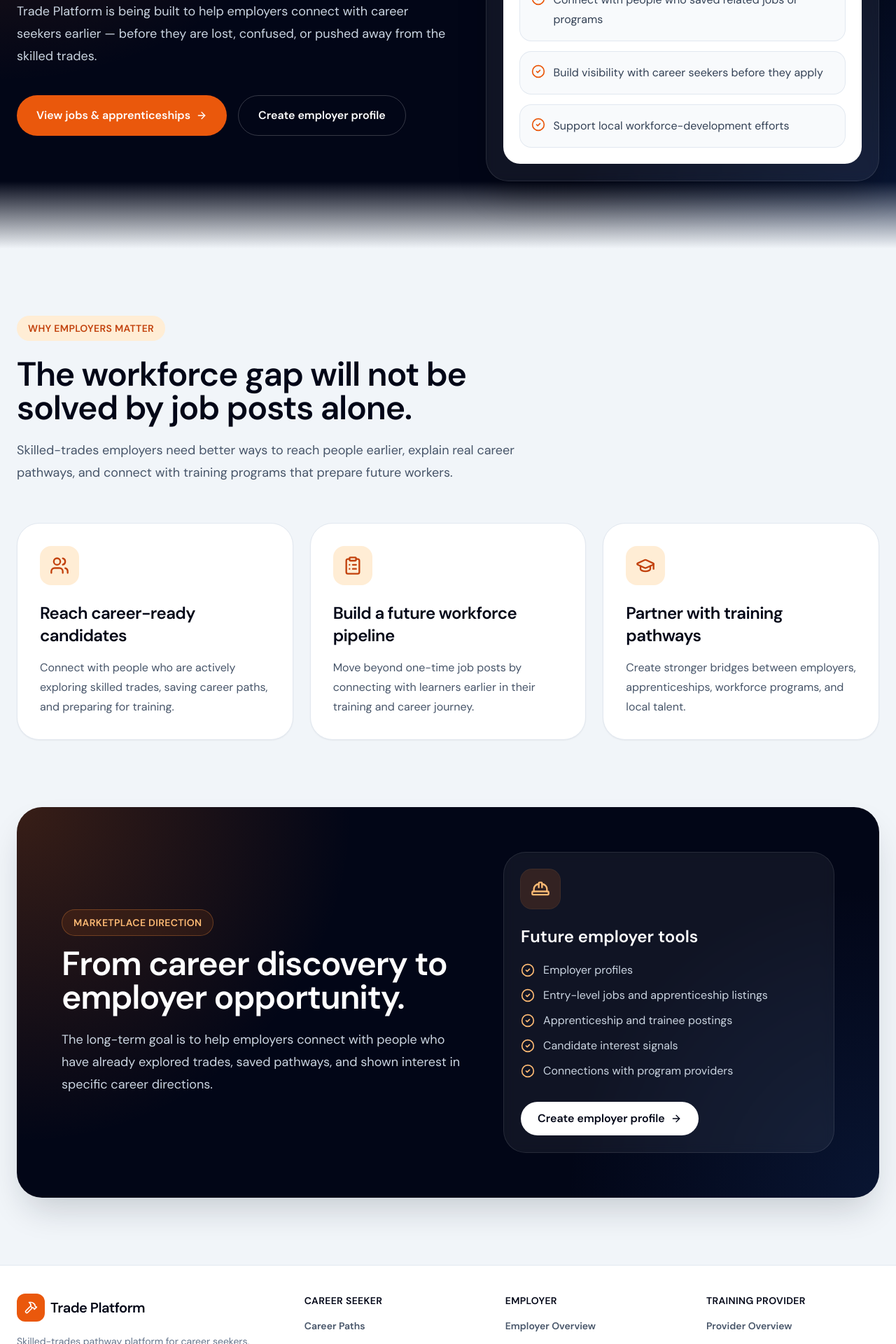
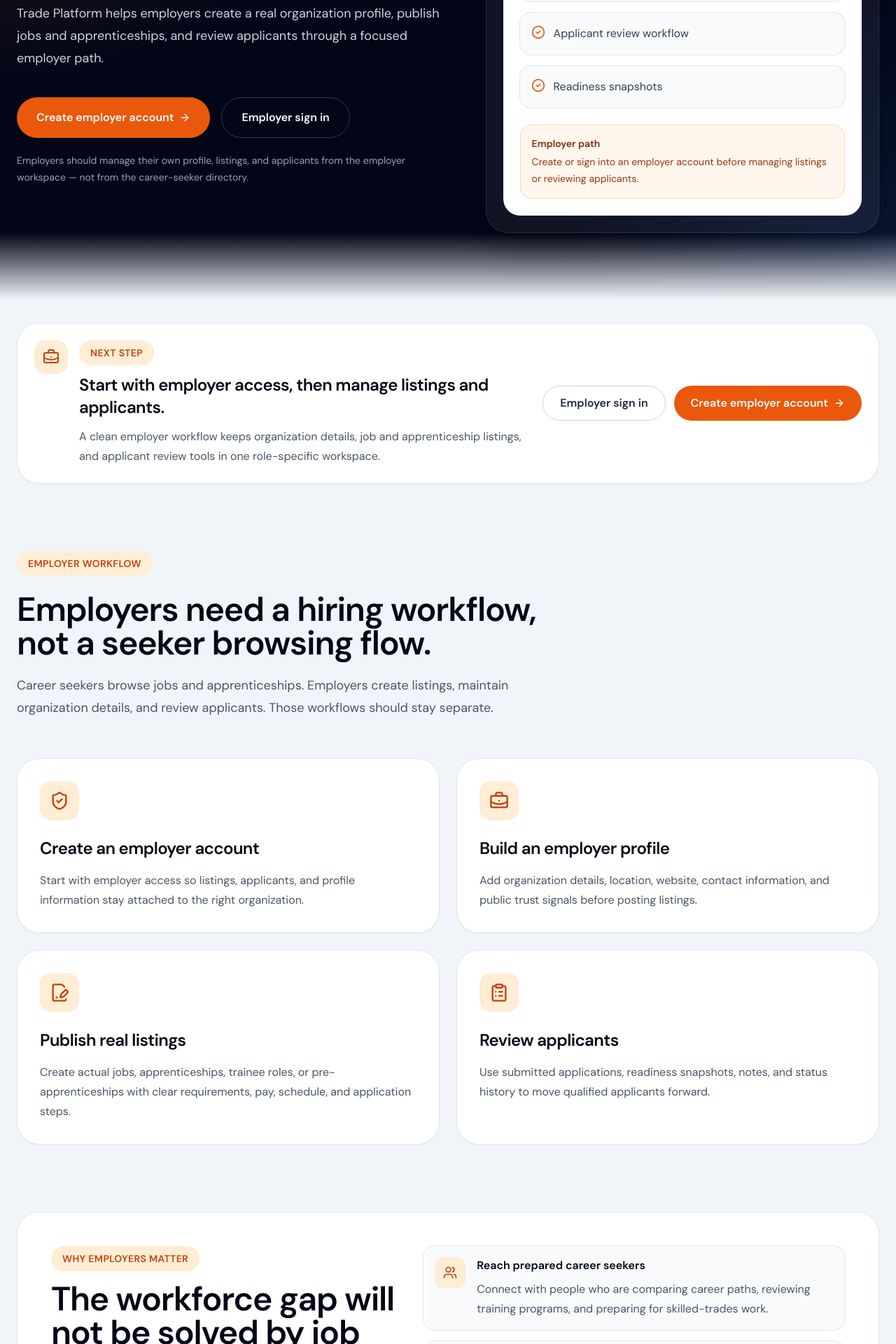
Before and after one commit to sashadman/forge, a Next.js app: page /for-employers in a window 1280 px wide. Shown: the part 500-2420 px from the top of the page at 70% size. Built offline with nearby package versions, Linux system fonts and the light colour scheme; no server answers.

Commit message:
Centeralize role based auth flow

```diff
--- a/app/for-employers/page.tsx
+++ b/app/for-employers/page.tsx
@@ -2,58 +2,82 @@ import type { Metadata } from 'next'
 import Link from 'next/link'
 import {
   ArrowRight,
+  BarChart3,
   BriefcaseBusiness,
   CheckCircle2,
   ClipboardList,
+  FilePenLine,
   GraduationCap,
   HardHat,
+  ShieldCheck,
   Users,
 } from 'lucide-react'
 import SiteNavbar from '@/components/layout/SiteNavbar'
 import SiteFooter from '@/components/layout/SiteFooter'
+import NextStepPanel from '@/components/ui/NextStepPanel'
 import { siteConfig } from '@/config/site'
 
 export const metadata: Metadata = {
   title: `For Employers — ${siteConfig.name}`,
   description:
-    'Learn how skilled-trades employers can use the workforce marketplace to build stronger talent pipelines.',
+    'A focused employer workflow for creating a verified employer profile, publishing real jobs and apprenticeships, and reviewing applicants.',
 }
+
+const employerWorkflow = [
+  {
+    title: 'Create an employer account',
+    description:
+      'Start with employer access so listings, applicants, and profile information stay attached to the right organization.',
+    icon: ShieldCheck,
+  },
+  {
+    title: 'Build an employer profile',
+    description:
+      'Add organization details, location, website, contact information, and public trust signals before posting listings.',
+    icon: BriefcaseBusiness,
+  },
+  {
+    title: 'Publish real listings',
+    description:
+      'Create actual jobs, apprenticeships, trainee roles, or pre-apprenticeships with clear requirements, pay, schedule, and application steps.',
+    icon: FilePenLine,
+  },
+  {
+    title: 'Review applicants',
+    description:
+      'Use submitted applications, readiness snapshots, notes, and status history to move qualified applicants forward.',
+    icon: ClipboardList,
+  },
+]
 
 const benefits = [
   {
-    title: 'Reach career-ready candidates',
+    title: 'Reach prepared career seekers',
     description:
-      'Connect with people who are actively exploring skilled trades, saving career paths, and preparing for training.',
+      'Connect with people who are comparing career paths, reviewing training programs, and preparing for skilled-trades work.',
     icon: Users,
   },
   {
-    title: 'Build a future workforce pipeline',
+    title: 'Improve listing quality',
     description:
-      'Move beyond one-time job posts by connecting with learners earlier in their training and career journey.',
-    icon: ClipboardList,
+      'Clear listings help applicants understand the role, requirements, pay, schedule, and how to apply.',
+    icon: CheckCircle2,
   },
   {
-    title: 'Partner with training pathways',
+    title: 'Build a long-term pipeline',
     description:
-      'Create stronger bridges between employers, apprenticeships, workforce programs, and local talent.',
+      'Employers can become visible earlier in the career journey instead of relying only on one-time job posts.',
     icon: GraduationCap,
   },
 ]
 
-const employerUseCases = [
-  'List entry-level jobs, apprenticeships, and trainee roles',
-  'Share apprenticeship or trainee openings',
-  'Connect with people who saved related jobs or programs',
-  'Build visibility with career seekers before they apply',
-  'Support local workforce-development efforts',
-]
-
-const futureTools = [
-  'Employer profiles',
-  'Entry-level jobs and apprenticeship listings',
-  'Apprenticeship and trainee postings',
-  'Candidate interest signals',
-  'Connections with program providers',
+const employerTools = [
+  'Employer account and sign-in',
+  'Employer profile management',
+  'Jobs and apprenticeship listings',
+  'Applicant review workflow',
+  'Readiness snapshots',
+  'Future candidate-interest insights',
 ]
 
 export default function ForEmployersPage() {
@@ -69,25 +93,33 @@ export default function ForEmployersPage() {
             <p className="eyebrow-dark">For employers</p>
 
             <h1 className="page-title-dark mt-6">
-              Build a stronger pipeline for skilled-trades talent.
+              Manage skilled-trades hiring from one employer workflow.
             </h1>
 
             <p className="lead-text-dark mt-6 max-w-3xl">
-              {siteConfig.name} is being built to help employers connect with
-              career seekers earlier — before they are lost, confused, or pushed
-              away from the skilled trades.
+              {siteConfig.name} helps employers create a real organization
+              profile, publish jobs and apprenticeships, and review applicants
+              through a focused employer path.
             </p>
 
             <div className="mt-10 flex flex-col gap-4 sm:flex-row">
-              <Link href="/opportunities" className="btn-primary px-7 py-4">
-                View jobs & apprenticeships
+              <Link href="/employers/sign-up" className="btn-primary px-7 py-4">
+                Create employer account
                 <ArrowRight className="h-4 w-4" />
               </Link>
 
-              <Link href="/employers/sign-up" className="btn-outline-dark px-7 py-4">
-                Create employer profile
+              <Link
+                href="/employers/sign-in"
+                className="btn-outline-dark px-7 py-4"
+              >
+                Employer sign in
               </Link>
             </div>
+
+            <p className="mt-5 max-w-2xl text-sm leading-6 text-slate-400">
+              Employers should manage their own profile, listings, and applicants
+              from the employer workspace — not from the career-seeker directory.
+            </p>
           </div>
 
           <div className="card-dark p-6 shadow-2xl shadow-black/30">
@@ -98,57 +130,121 @@ export default function ForEmployersPage() {
                 </div>
 
                 <div>
-                  <p className="font-bold">Employer pipeline layer</p>
+                  <p className="font-bold">Employer workspace</p>
                   <p className="text-sm text-slate-500">
-                    Visibility today · workforce matching later
+                    Profile · listings · applicants
                   </p>
                 </div>
               </div>
 
               <div className="mt-6 space-y-4">
-                {employerUseCases.map((item) => (
-                  <div key={item} className="mini-card flex gap-3">
+                {employerTools.slice(0, 5).map((tool) => (
+                  <div key={tool} className="mini-card flex gap-3">
                     <CheckCircle2 className="mt-0.5 h-5 w-5 shrink-0 text-orange-600" />
-                    <p className="leading-7 text-slate-700">{item}</p>
+                    <p className="leading-7 text-slate-700">{tool}</p>
                   </div>
                 ))}
+              </div>
+
+              <div className="mt-6 rounded-2xl border border-orange-200 bg-orange-50 p-4">
+                <p className="text-sm font-semibold text-orange-900">
+                  Employer path
+                </p>
+                <p className="mt-1 text-sm leading-6 text-orange-800">
+                  Create or sign into an employer account before managing
+                  listings or reviewing applicants.
+                </p>
               </div>
             </div>
           </div>
         </div>
       </section>
 
-      <section className="section-light section-padding">
+      <section className="section-light pb-20">
         <div className="section-shell">
+          <div className="pt-8">
+            <NextStepPanel
+              title="Start with employer access, then manage listings and applicants."
+              description="A clean employer workflow keeps organization details, job and apprenticeship listings, and applicant review tools in one role-specific workspace."
+              primaryHref="/employers/sign-up"
+              primaryLabel="Create employer account"
+              secondaryHref="/employers/sign-in"
+              secondaryLabel="Employer sign in"
+              icon={<BriefcaseBusiness className="h-6 w-6" />}
+            />
+          </div>
+
+          <section id="employer-workflow" className="section-padding scroll-mt-28">
             <div className="max-w-3xl">
-            <p className="eyebrow">Why employers matter</p>
+              <p className="eyebrow">Employer workflow</p>
 
               <h2 className="section-title mt-6">
-              The workforce gap will not be solved by job posts alone.
+                Employers need a hiring workflow, not a seeker browsing flow.
               </h2>
 
               <p className="lead-text mt-5">
-              Skilled-trades employers need better ways to reach people earlier,
-              explain real career pathways, and connect with training programs
-              that prepare future workers.
+                Career seekers browse jobs and apprenticeships. Employers create
+                listings, maintain organization details, and review applicants.
+                Those workflows should stay separate.
               </p>
             </div>
 
-          <div className="mt-14 grid gap-6 md:grid-cols-3">
-            {benefits.map((benefit) => {
-              const Icon = benefit.icon
+            <div className="mt-14 grid gap-6 md:grid-cols-2">
+              {employerWorkflow.map((step) => {
+                const Icon = step.icon
 
                 return (
-                <div key={benefit.title} className="card card-hover p-8">
+                  <div key={step.title} className="card card-hover p-8">
                     <div className="flex h-14 w-14 items-center justify-center rounded-2xl bg-orange-100 text-orange-700">
                       <Icon className="h-7 w-7" />
                     </div>
 
                     <h3 className="mt-6 text-2xl font-bold tracking-tight">
+                      {step.title}
+                    </h3>
+
+                    <p className="muted-text mt-4">{step.description}</p>
+                  </div>
+                )
+              })}
+            </div>
+          </section>
+
+          <section className="rounded-[2rem] border border-slate-200 bg-white p-8 shadow-sm md:p-12">
+            <div className="grid gap-10 lg:grid-cols-[0.9fr_1.1fr] lg:items-start">
+              <div>
+                <p className="eyebrow">Why employers matter</p>
+
+                <h2 className="section-title mt-4">
+                  The workforce gap will not be solved by job posts alone.
+                </h2>
+
+                <p className="lead-text mt-5">
+                  Skilled-trades employers need better ways to explain real
+                  roles, show requirements clearly, and connect with applicants
+                  who understand the pathway before they apply.
+                </p>
+              </div>
+
+              <div className="grid gap-4">
+                {benefits.map((benefit) => {
+                  const Icon = benefit.icon
+
+                  return (
+                    <div key={benefit.title} className="mini-card flex gap-4">
+                      <div className="flex h-11 w-11 shrink-0 items-center justify-center rounded-xl bg-orange-100 text-orange-700">
+                        <Icon className="h-5 w-5" />
+                      </div>
+
+                      <div>
+                        <h3 className="font-bold text-slate-950">
                           {benefit.title}
                         </h3>
 
-                  <p className="muted-text mt-4">{benefit.description}</p>
+                        <p className="mt-2 leading-7 text-slate-600">
+                          {benefit.description}
+                        </p>
+                      </div>
                     </div>
                   )
                 })}
@@ -156,35 +252,49 @@ export default function ForEmployersPage() {
             </div>
           </section>
 
-      <section className="section-light pb-24">
-        <div className="section-shell">
-          <div className="dark-panel px-8 py-16 md:px-16">
-            <div className="dark-panel-content grid gap-10 lg:grid-cols-[1fr_0.8fr] lg:items-center">
+          <section className="mt-8 rounded-[2rem] border border-slate-200 bg-slate-950 p-8 text-white shadow-xl md:p-12">
+            <div className="grid gap-10 lg:grid-cols-[1fr_0.8fr] lg:items-start">
               <div>
-                <p className="eyebrow-dark">Marketplace direction</p>
+                <p className="text-xs font-bold uppercase tracking-[0.3em] text-orange-300">
+                  Employer tools
+                </p>
 
-                <h2 className="section-title-dark mt-4">
-                  From career discovery to employer opportunity.
+                <h2 className="mt-4 text-3xl font-bold tracking-tight">
+                  Listings and applicants should be managed from the employer workspace.
                 </h2>
 
-                <p className="lead-text-dark mt-5 max-w-3xl">
-                  The long-term goal is to help employers connect with people
-                  who have already explored trades, saved pathways, and shown
-                  interest in specific career directions.
+                <p className="mt-5 max-w-3xl leading-7 text-slate-300">
+                  The public jobs and apprenticeships page is for career seekers.
+                  Employers should create and maintain listings from their own
+                  secure employer workflow.
                 </p>
+
+                <div className="mt-6 flex flex-col gap-3 sm:flex-row">
+                  <Link href="/employers/sign-up" className="btn-light">
+                    Create employer account
+                    <ArrowRight className="h-4 w-4" />
+                  </Link>
+
+                  <Link
+                    href="/employers/sign-in"
+                    className="btn-outline border-white/20 bg-white/10 text-white hover:bg-white/15"
+                  >
+                    Employer sign in
+                  </Link>
+                </div>
               </div>
 
-              <div className="card-dark">
+              <div className="rounded-3xl bg-white/10 p-6 ring-1 ring-white/15">
                 <div className="flex h-14 w-14 items-center justify-center rounded-2xl bg-orange-500/15 text-orange-300 ring-1 ring-orange-400/20">
                   <HardHat className="h-7 w-7" />
                 </div>
 
                 <h3 className="mt-6 text-2xl font-bold">
-                  Future employer tools
+                  Employer workspace includes
                 </h3>
 
                 <ul className="mt-5 space-y-3 text-slate-300">
-                  {futureTools.map((tool) => (
+                  {employerTools.map((tool) => (
                     <li key={tool} className="flex gap-3">
                       <CheckCircle2 className="mt-0.5 h-5 w-5 shrink-0 text-orange-300" />
                       <span>{tool}</span>
@@ -192,13 +302,18 @@ export default function ForEmployersPage() {
                   ))}
                 </ul>
 
-                <Link href="/employers/new" className="btn-light mt-8">
-                  Create employer profile
-                  <ArrowRight className="h-4 w-4" />
-                </Link>
+                <div className="mt-6 rounded-2xl border border-white/10 bg-white/5 p-4">
+                  <div className="flex items-start gap-3">
+                    <BarChart3 className="mt-0.5 h-5 w-5 shrink-0 text-orange-300" />
+                    <p className="text-sm leading-6 text-slate-300">
+                      Future employer insights can show applicant activity and
+                      listing performance without exposing private seeker data.
+                    </p>
                   </div>
                 </div>
               </div>
+            </div>
+          </section>
         </div>
       </section>
 
--- a/components/opportunities/OpportunitiesExplorer.tsx
+++ b/components/opportunities/OpportunitiesExplorer.tsx
@@ -162,7 +162,8 @@ export default function OpportunitiesExplorer({
 
             <p className="muted-text mt-3 max-w-2xl">
               Use search here because this page is for action-ready listings.
-              Filter by employer, career path, listing type, location, schedule, or pay.
+              Filter by employer, career path, listing type, location, schedule,
+              or pay.
             </p>
           </div>
 
@@ -370,20 +371,19 @@ export default function OpportunitiesExplorer({
             <p className="lead-text mt-4">
               We are keeping this section honest. Listings will appear here only
               when real jobs, apprenticeships, trainee roles, or workforce
-              jobs and apprenticeships are added.
+              opportunities are added.
             </p>
 
             <div className="mt-8 flex flex-col justify-center gap-4 sm:flex-row">
               <Link href="/programs" className="btn-dark">
-                Explore training programs
+                Compare training programs
                 <CheckCircle2 className="h-4 w-4" />
               </Link>
 
-             <Link href="/trades" className="btn-outline">
+              <Link href="/trades" className="btn-outline">
                 Compare career paths
-                  <ArrowRight className="h-4 w-4" />
-            </Link>
-
+                <ArrowRight className="h-4 w-4" />
+              </Link>
             </div>
           </div>
         </div>
```
Lines whose indentation alone changed are shown as unchanged.
